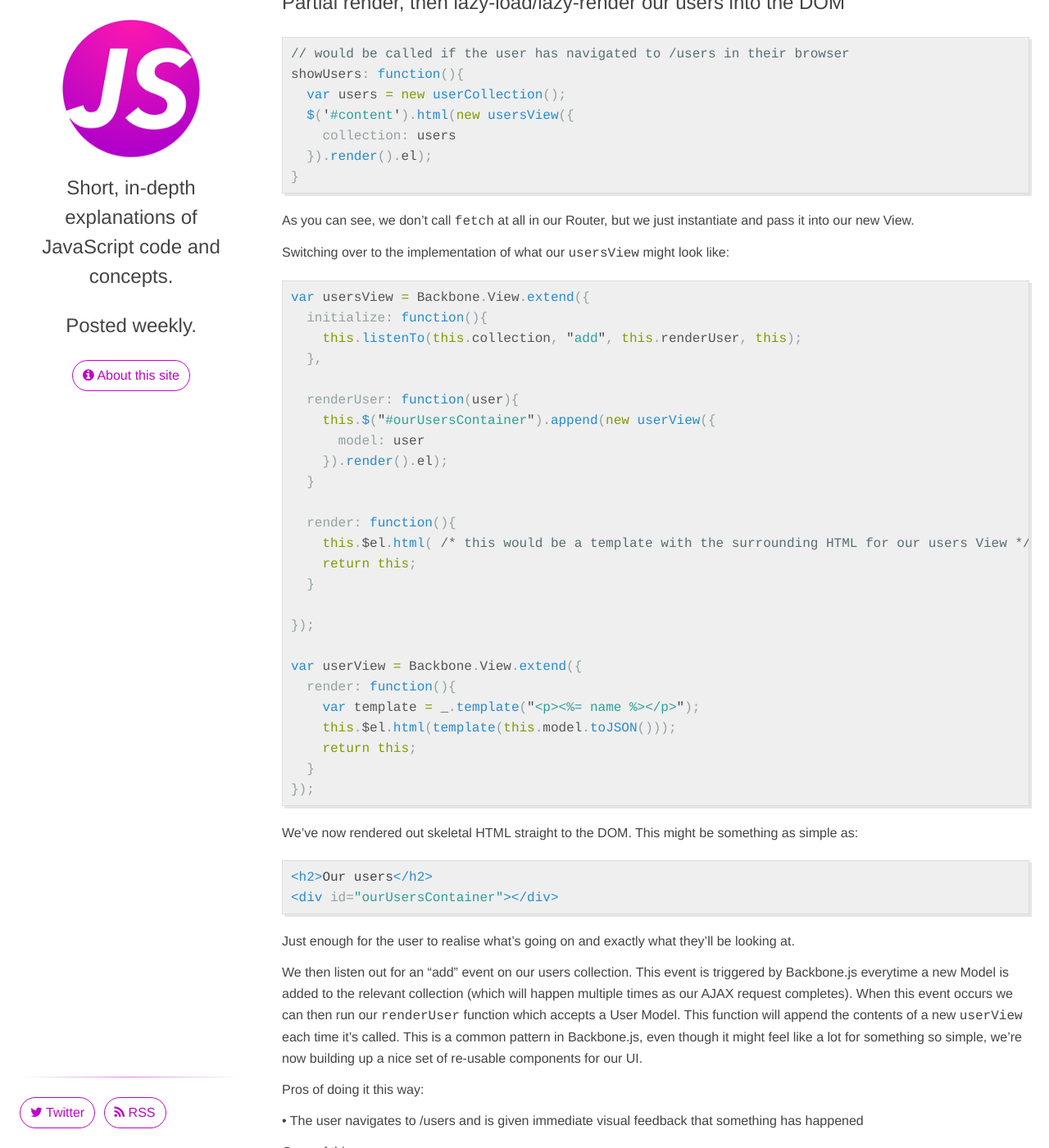
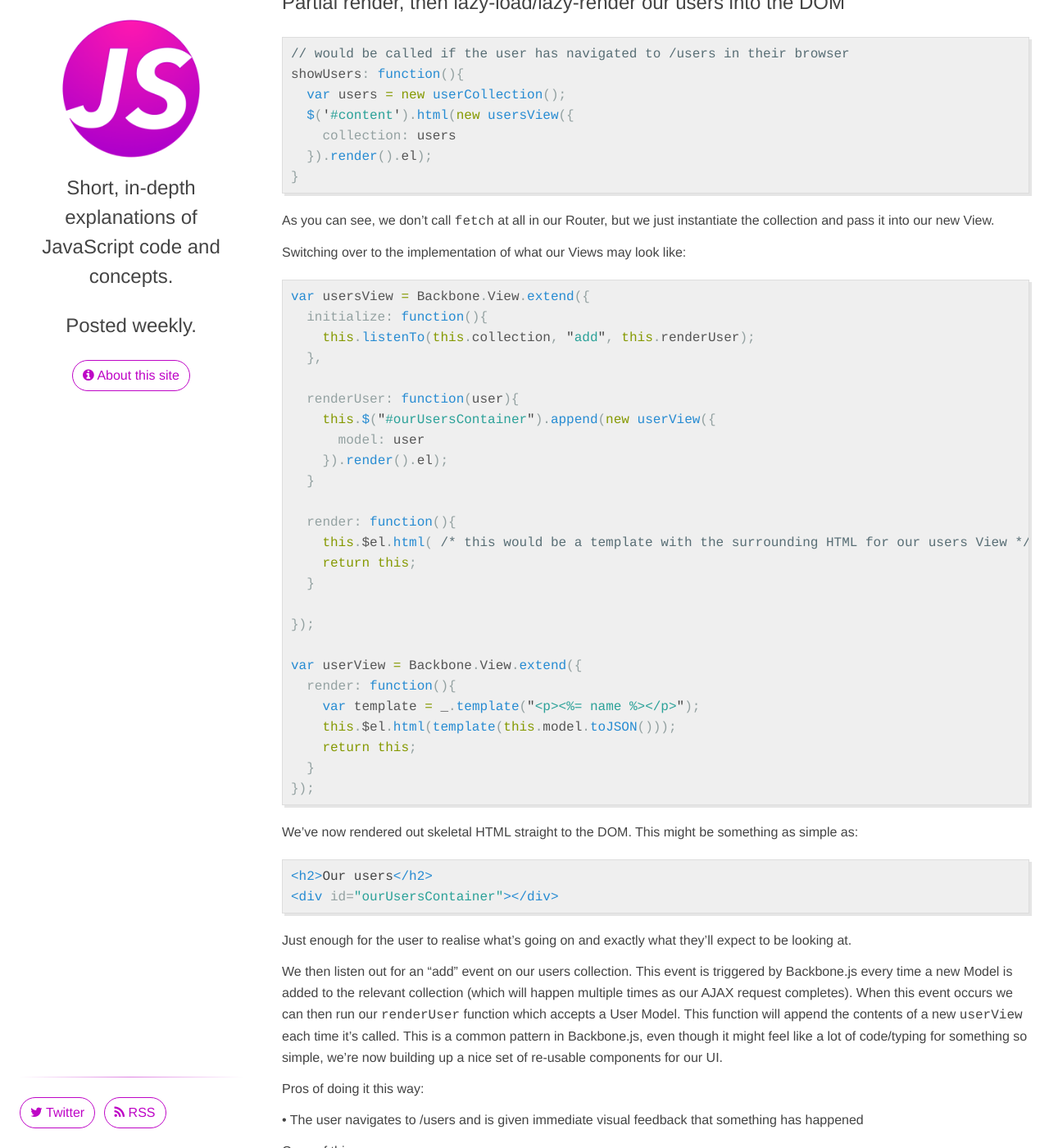
Before and after one commit to benhowdle89/js-idioms, a Jekyll site: the page built from _posts/2014-10-17-backbone-series-handling-asynchronous-data.markdown, in a window 1280 px wide and 1400 px high, scrolled down 2008 px. Shown: the whole window at 82% size. Built offline with Jekyll 4.4.1, drawn with Linux system fonts in a browser that asks for light colours; nearby versions of some CDN libraries; comment, search, counter and statistics services are not loaded.

Commit message:
new post

```diff
--- a/_posts/2014-10-17-backbone-series-handling-asynchronous-data.markdown
+++ b/_posts/2014-10-17-backbone-series-handling-asynchronous-data.markdown
@@ -89,14 +89,14 @@ showUsers: function(){
 }
 {% endhighlight %}
 
-As you can see, we don't call `fetch` at all in our Router, but we just instantiate and pass it into our new View.
+As you can see, we don't call `fetch` at all in our Router, but we just instantiate the collection and pass it into our new View.
 
-Switching over to the implementation of what our `usersView` might look like:
+Switching over to the implementation of what our Views may look like:
 
 {% highlight javascript %}
 var usersView = Backbone.View.extend({
   initialize: function(){
-    this.listenTo(this.collection, "add", this.renderUser, this);
+    this.listenTo(this.collection, "add", this.renderUser);
   },
 
   renderUser: function(user){
@@ -128,9 +128,9 @@ We've now rendered out skeletal HTML straight to the DOM. This might be somethin
 <div id="ourUsersContainer"></div>
 {% endhighlight %}
 
-Just enough for the user to realise what's going on and exactly what they'll be looking at.
+Just enough for the user to realise what's going on and exactly what they'll expect to be looking at.
 
-We then listen out for an "add" event on our users collection. This event is triggered by Backbone.js everytime a new Model is added to the relevant collection (which will happen multiple times as our AJAX request completes). When this event occurs we can then run our `renderUser` function which accepts a User Model. This function will append the contents of a new `userView` each time it's called. This is a common pattern in Backbone.js, even though it might feel like a lot for something so simple, we're now building up a nice set of re-usable components for our UI.
+We then listen out for an "add" event on our users collection. This event is triggered by Backbone.js every time a new Model is added to the relevant collection (which will happen multiple times as our AJAX request completes). When this event occurs we can then run our `renderUser` function which accepts a User Model. This function will append the contents of a new `userView` each time it's called. This is a common pattern in Backbone.js, even though it might feel like a lot of code/typing for something so simple, we're now building up a nice set of re-usable components for our UI.
 
 **Pros of doing it this way:**
 
```
